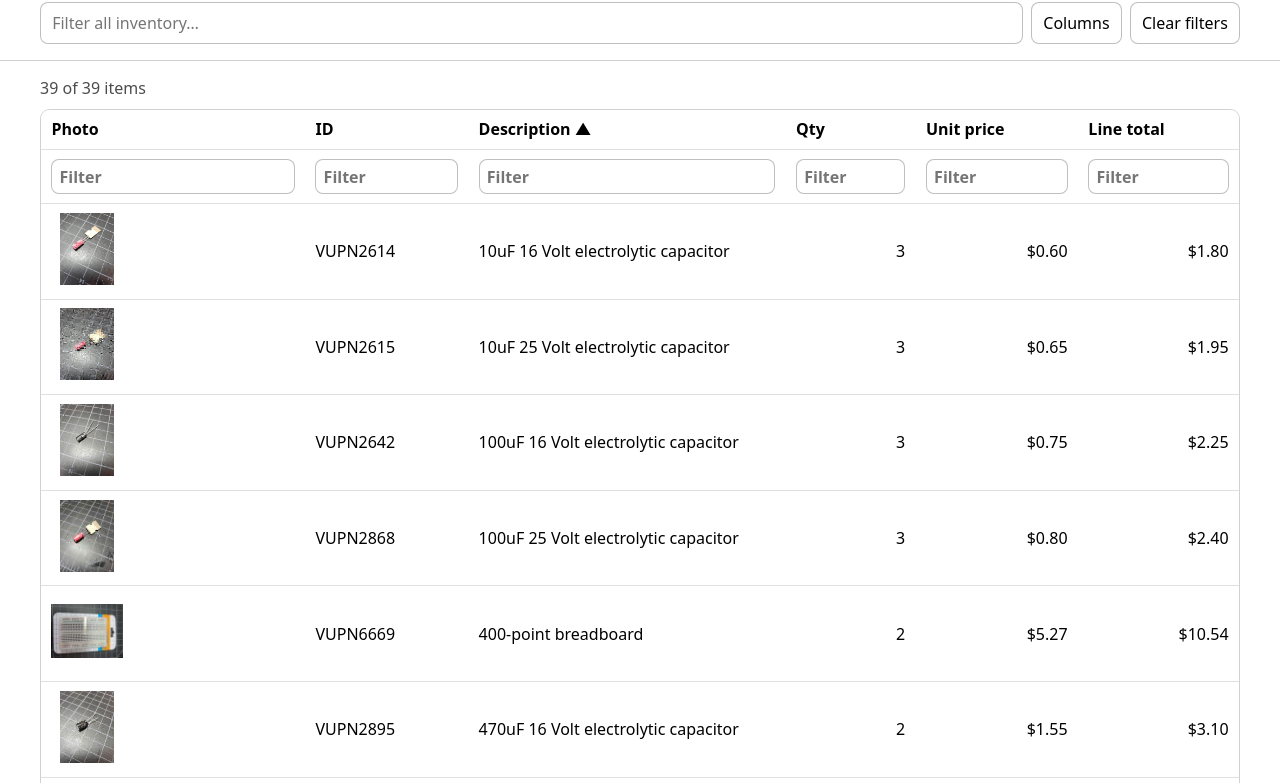
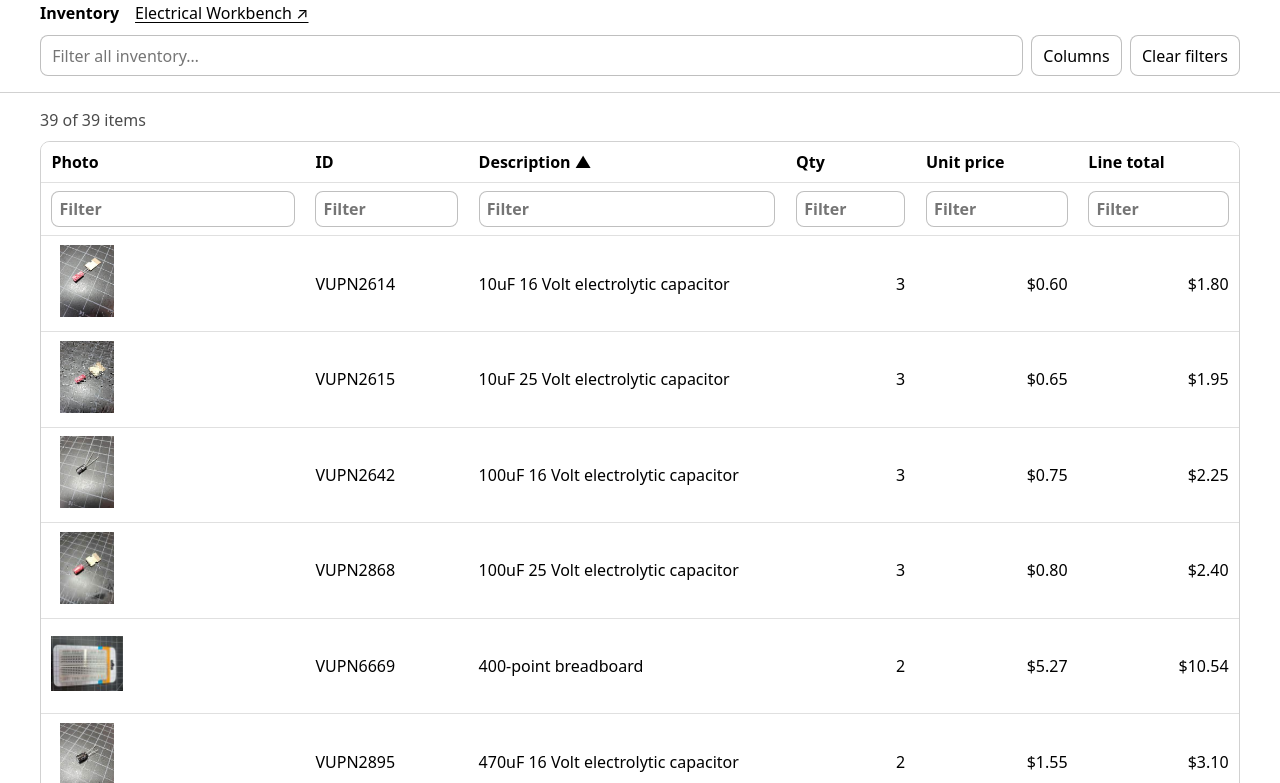
Before and after one commit to jmbjr/lab, a plain HTML site: page inventory/index.html in a window 1280 px wide. Shown: the part 61-844 px from the top of the page. Drawn offline with Linux system fonts and the light colour scheme.

Commit message:
Add EWorkbench link to lab inventory homepage

```diff
--- a/inventory/index.html
+++ b/inventory/index.html
@@ -10,6 +10,9 @@ body{margin:0;background:Canvas;color:CanvasText}
 header{position:sticky;top:0;z-index:3;background:Canvas;border-bottom:1px solid color-mix(in srgb,CanvasText 18%,transparent);padding:1rem}
 .wrap{max-width:1200px;margin:auto}
 h1{margin:.1rem 0 .8rem;font-size:1.5rem}
+.site-nav{display:flex;gap:1rem;align-items:center;flex-wrap:wrap;margin-bottom:.65rem}
+.site-nav a{color:inherit;text-underline-offset:.2em}
+.site-nav a[aria-current=page]{font-weight:700;text-decoration:none}
 .controls{display:flex;gap:.5rem;flex-wrap:wrap;align-items:center}
 input,button{font:inherit;padding:.55rem .7rem;border:1px solid color-mix(in srgb,CanvasText 25%,transparent);border-radius:.5rem;background:Canvas;color:CanvasText}
 input[type=search]{min-width:18rem;flex:1}
@@ -37,6 +40,10 @@ tr:last-child td{border-bottom:0}
 <header>
   <div class="wrap">
     <h1>Lab Inventory</h1>
+    <nav class="site-nav" aria-label="Lab tools">
+      <a href="./" aria-current="page">Inventory</a>
+      <a href="eworkbench/">Electrical Workbench ↗</a>
+    </nav>
     <div class="controls">
       <input id="globalFilter" type="search" placeholder="Filter all inventory…">
       <button id="columnsBtn" type="button">Columns</button>
```
